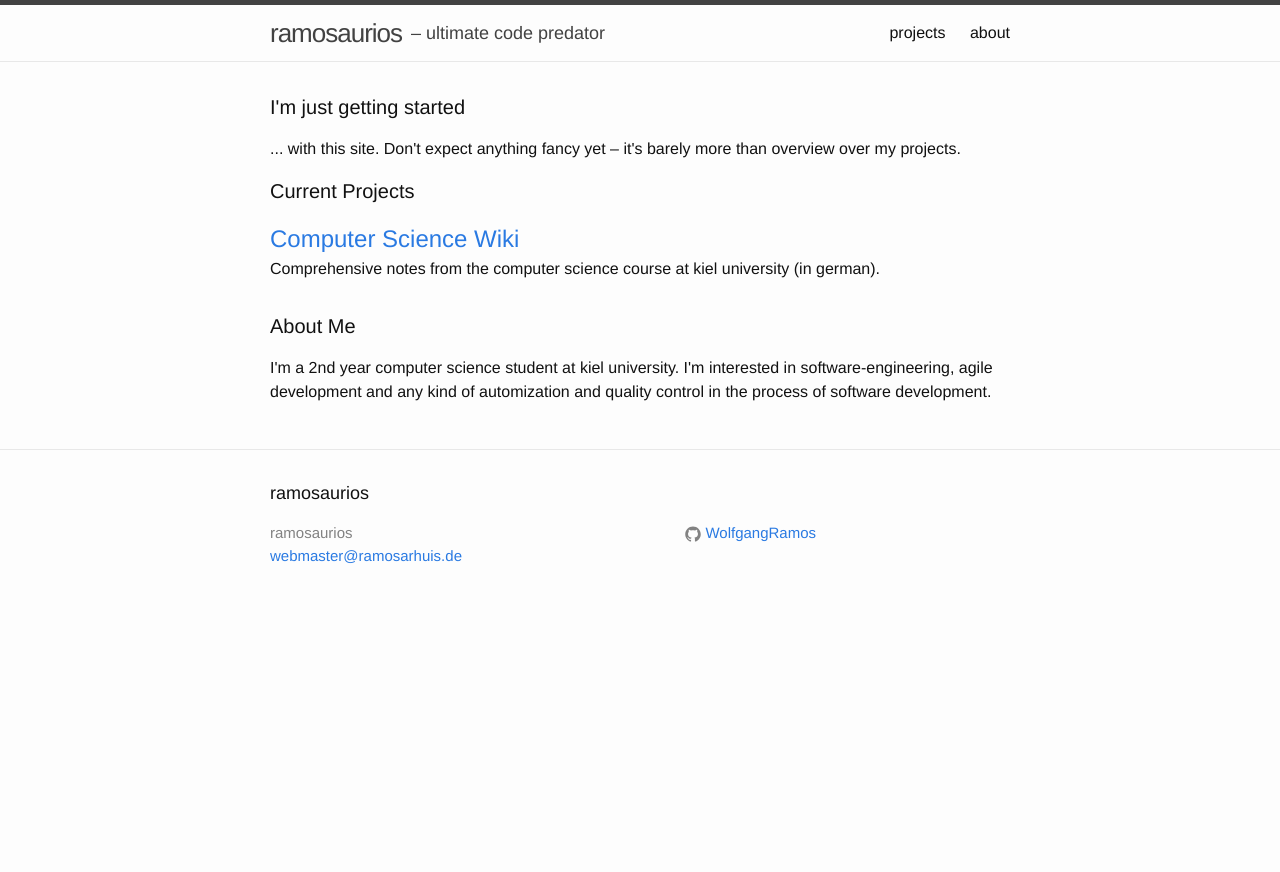
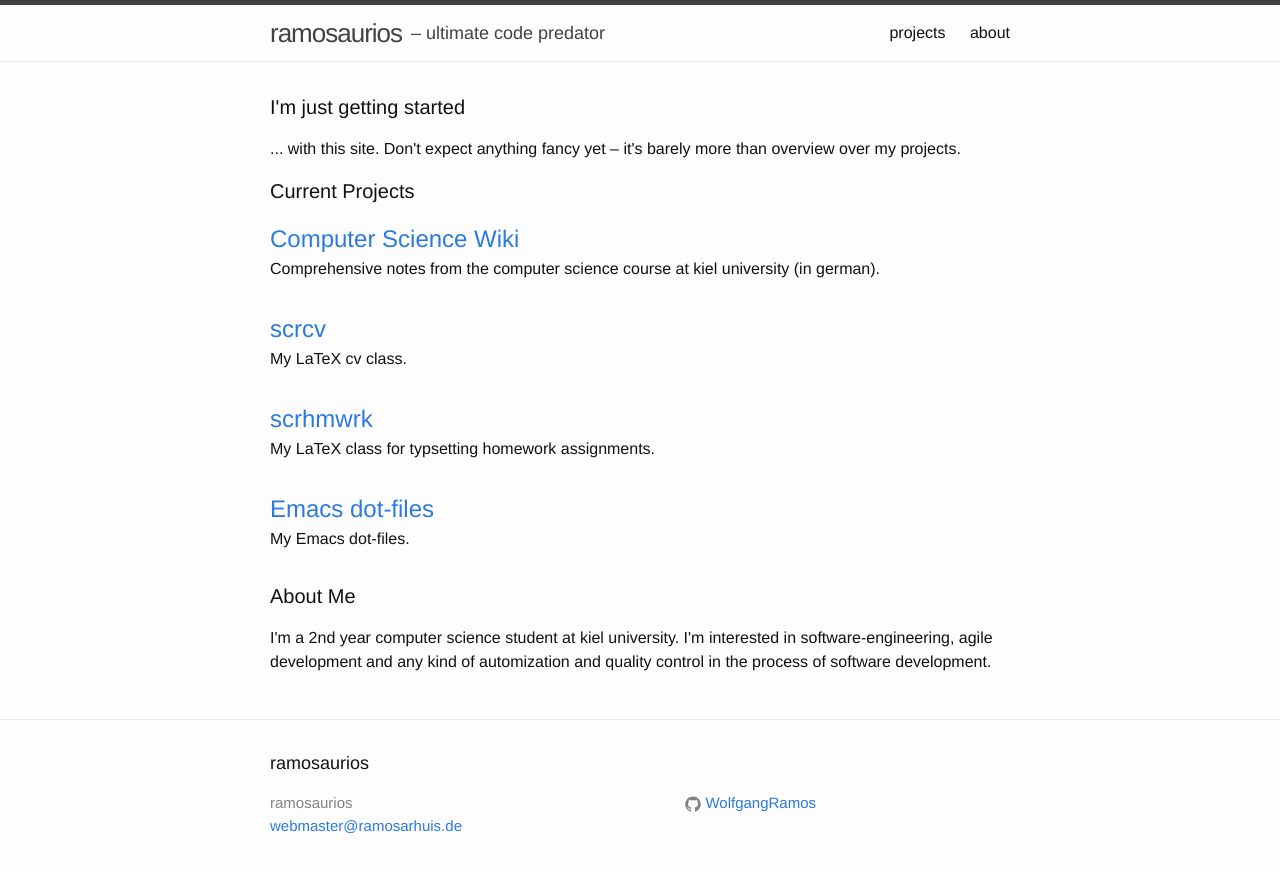
Before and after one commit to WolfgangRamos/WolfgangRamos.github.io, a Jekyll site: the page built from index.html, in a window 1280 px wide. Shown: the top 872 px of the page. Built offline with Jekyll 4.4.1, drawn with Linux system fonts in a browser that asks for light colours.

Commit message:
added links to scrcv, scrhmwrk and my dot-files repo

```diff
--- a/index.html
+++ b/index.html
@@ -11,11 +11,28 @@ title: Home
 
   <ul class="post-list">
       <li>
-
         <h2>
           <a class="post-link" href="http://ramosarhuis.de/cs_wiki/">Computer Science Wiki</a>
         </h2>
         <span class="prj-description">Comprehensive notes from the computer science course at kiel university (in german).</span>
+      </li>
+	  <li>
+        <h2>
+          <a class="post-link" href="https://github.com/WolfgangRamos/scrcv">scrcv</a>
+        </h2>
+        <span class="prj-description">My LaTeX cv class.</span>
+      </li>
+	  <li>
+        <h2>
+          <a class="post-link" href="https://github.com/WolfgangRamos/scrhmwrk">scrhmwrk</a>
+        </h2>
+        <span class="prj-description">My LaTeX class for typsetting homework assignments.</span>
+      </li>
+	  <li>
+        <h2>
+          <a class="post-link" href="https://github.com/WolfgangRamos/.emacs.d">Emacs dot-files</a>
+        </h2>
+        <span class="prj-description">My Emacs dot-files.</span>
       </li>
   </ul>
 
```
